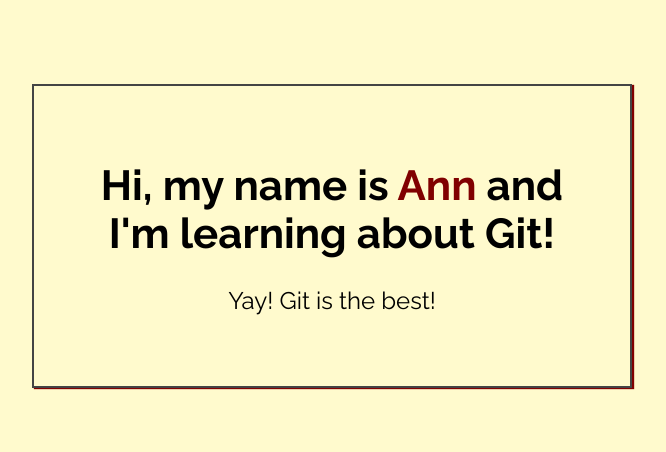
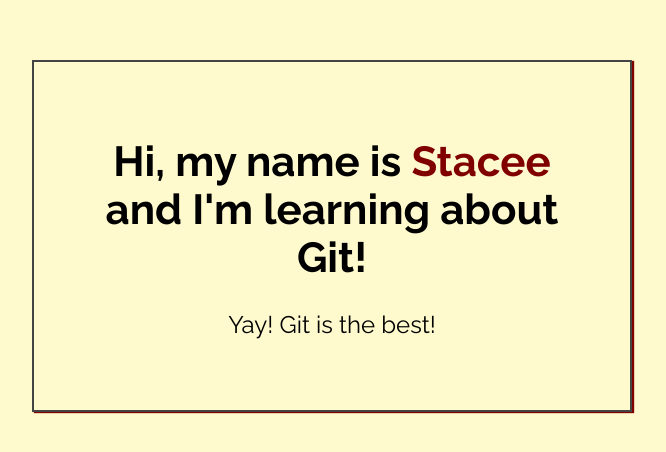
Before and after one commit to StaceeMo/my-first-repo, a plain HTML site: page index.html in a window 1280 px wide. Shown: the part 164-616 px from the top of the page, without its empty margins (308-974 px from the left). Drawn offline with Linux system fonts and the light colour scheme.

Commit message:
Added name to index.html

```diff
--- a/index.html
+++ b/index.html
@@ -14,7 +14,7 @@
 <body>
 
     <div class="greeting">
-        <h1>Hi, my name is <span class="highlight">Ann</span> and I'm learning about Git! </h1>
+        <h1>Hi, my name is <span class="highlight">Stacee</span> and I'm learning about Git! </h1>
 
         <p>Yay! Git is the best!</p>
     </div>
```
